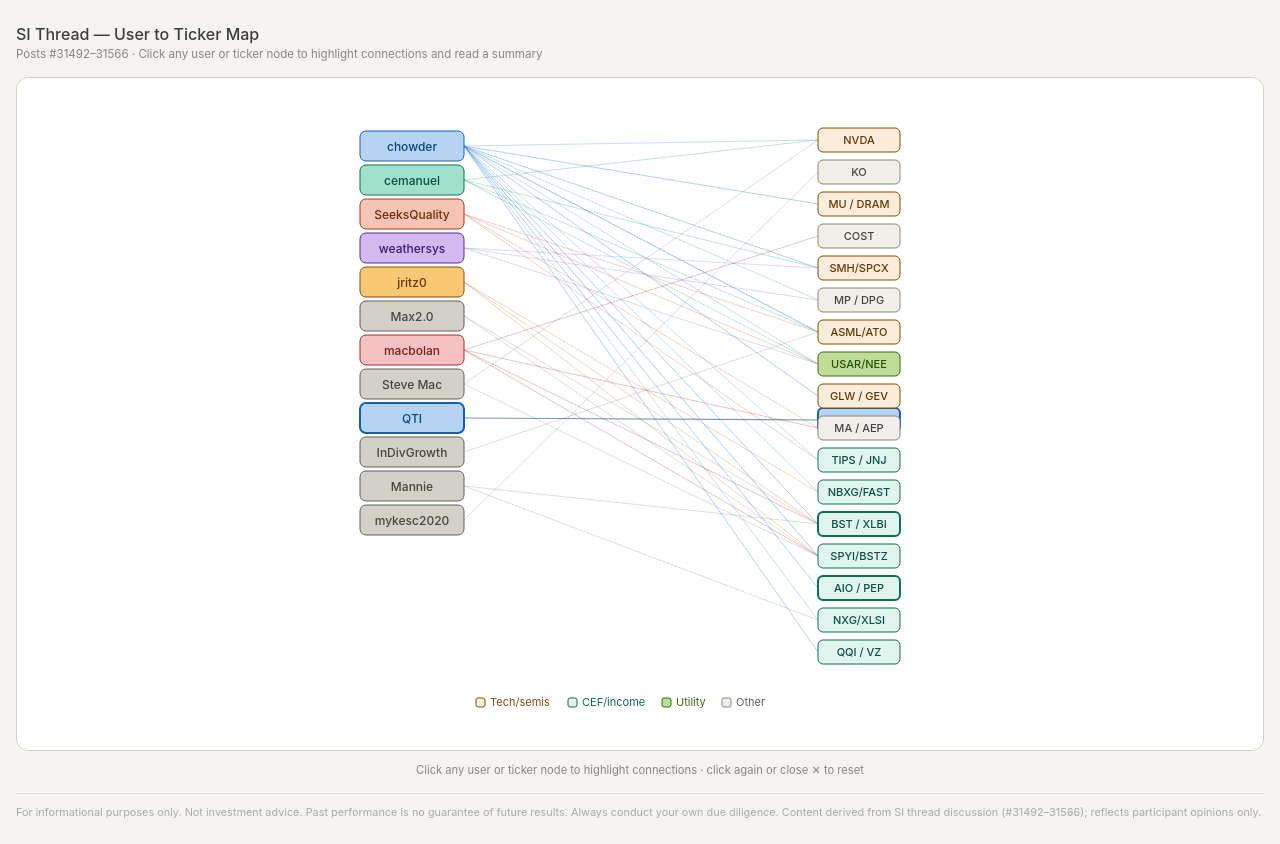
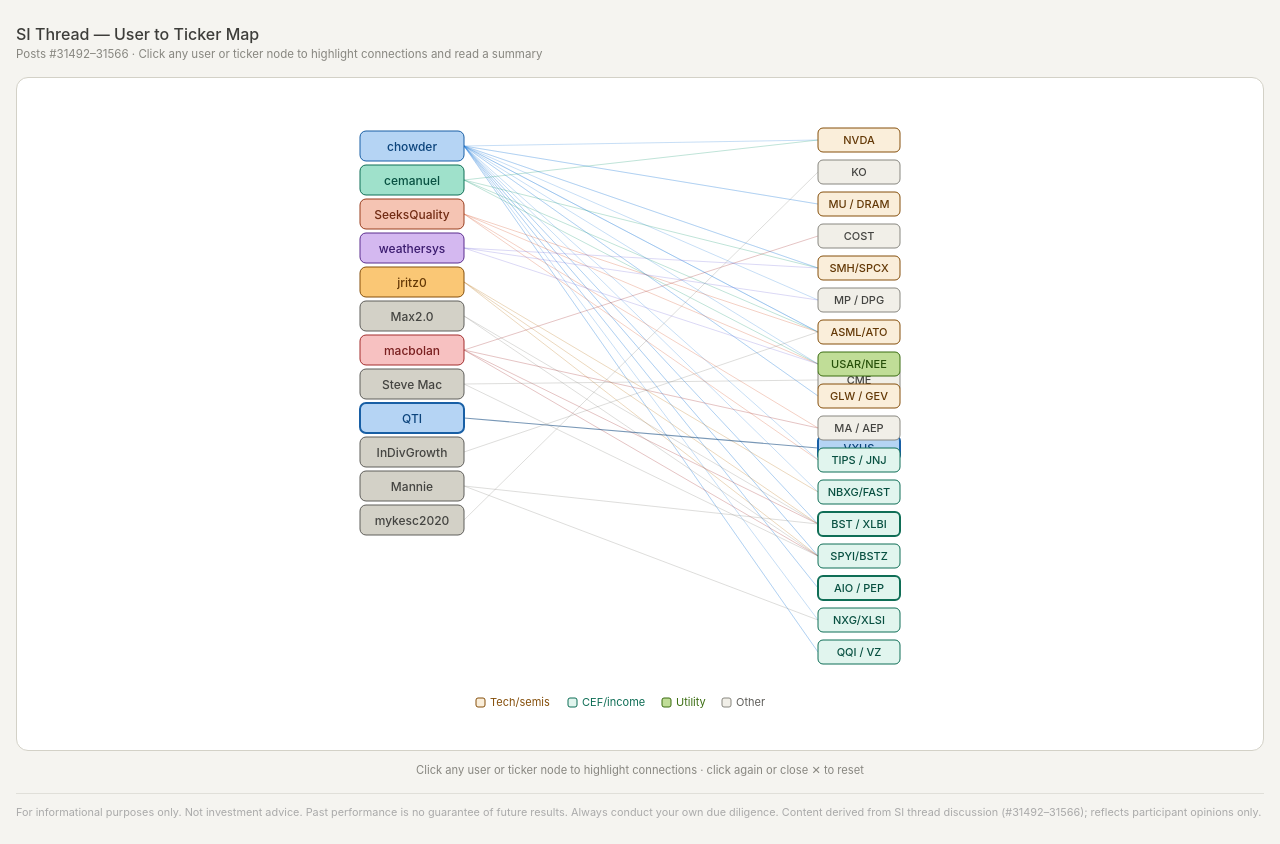
Before and after one commit to QTI65536/User-to-Ticker-Map, a plain HTML site: page index.html in a window 1280 px wide. Drawn offline with Linux system fonts and the light colour scheme.

Commit message:
Update index.html

```diff
--- a/index.html
+++ b/index.html
@@ -131,8 +131,8 @@
 <line class="edge" id="e-mac-COST"  x1="114" y1="256" x2="468" y2="142" stroke="#A32D2D" stroke-width="0.8" opacity=".35"/>
 <line class="edge" id="e-mac-MA"    x1="114" y1="256" x2="468" y2="334" stroke="#A32D2D" stroke-width="0.8" opacity=".35"/>
 <line class="edge" id="e-steve-SPYI" x1="114" y1="290" x2="468" y2="462" stroke="#888780" stroke-width="0.8" opacity=".35"/>
-<line class="edge" id="e-steve-CME"  x1="114" y1="290" x2="468" y2="46"  stroke="#888780" stroke-width="0.8" opacity=".35"/>
-<line class="edge" id="e-qti-VXUS"   x1="114" y1="324" x2="468" y2="326" stroke="#0C447C" stroke-width="1.2" opacity=".55"/>
+<line class="edge" id="e-steve-CME"  x1="114" y1="290" x2="468" y2="286" stroke="#888780" stroke-width="0.8" opacity=".35"/>
+<line class="edge" id="e-qti-VXUS"   x1="114" y1="324" x2="468" y2="354" stroke="#0C447C" stroke-width="1.2" opacity=".55"/>
 <line class="edge" id="e-indiv-ATO"  x1="114" y1="358" x2="468" y2="238" stroke="#888780" stroke-width="0.8" opacity=".35"/>
 <line class="edge" id="e-mannie-XLBI" x1="114" y1="392" x2="468" y2="430" stroke="#888780" stroke-width="0.8" opacity=".35"/>
 <line class="edge" id="e-mannie-XLSI" x1="114" y1="392" x2="468" y2="526" stroke="#888780" stroke-width="0.8" opacity=".35"/>
@@ -193,7 +193,8 @@
 <g class="t-node" id="tn-KO"   onclick="hl('KO')"  ><rect x="468" y="66"  width="82" height="24" rx="5" fill="#F1EFE8" stroke="#888780" stroke-width="1"/><text x="509" y="78"  text-anchor="middle" dominant-baseline="central" font-family="-apple-system,BlinkMacSystemFont,'Segoe UI',sans-serif" font-size="11" font-weight="500" fill="#444441">KO</text></g>
 <g class="t-node" id="tn-MU"   onclick="hl('MU')"  ><rect x="468" y="98"  width="82" height="24" rx="5" fill="#FAEEDA" stroke="#854F0B" stroke-width="1"/><text x="509" y="110" text-anchor="middle" dominant-baseline="central" font-family="-apple-system,BlinkMacSystemFont,'Segoe UI',sans-serif" font-size="11" font-weight="500" fill="#633806">MU / DRAM</text></g>
 <g class="t-node" id="tn-COST" onclick="hl('COST')"><rect x="468" y="130" width="82" height="24" rx="5" fill="#F1EFE8" stroke="#888780" stroke-width="1"/><text x="509" y="142" text-anchor="middle" dominant-baseline="central" font-family="-apple-system,BlinkMacSystemFont,'Segoe UI',sans-serif" font-size="11" font-weight="500" fill="#444441">COST</text></g>
-<g class="t-node" id="tn-VXUS" onclick="hl('VXUS')"><rect x="468" y="314" width="82" height="24" rx="5" fill="#B5D4F4" stroke="#185FA5" stroke-width="2"/><text x="509" y="326" text-anchor="middle" dominant-baseline="central" font-family="-apple-system,BlinkMacSystemFont,'Segoe UI',sans-serif" font-size="11" font-weight="500" fill="#0C447C">VXUS</text></g>
+<g class="t-node" id="tn-CME"  onclick="hl('CME')" ><rect x="468" y="274" width="82" height="24" rx="5" fill="#F1EFE8" stroke="#888780" stroke-width="1"/><text x="509" y="286" text-anchor="middle" dominant-baseline="central" font-family="-apple-system,BlinkMacSystemFont,'Segoe UI',sans-serif" font-size="11" font-weight="500" fill="#444441">CME</text></g>
+<g class="t-node" id="tn-VXUS" onclick="hl('VXUS')"><rect x="468" y="342" width="82" height="24" rx="5" fill="#B5D4F4" stroke="#185FA5" stroke-width="2"/><text x="509" y="354" text-anchor="middle" dominant-baseline="central" font-family="-apple-system,BlinkMacSystemFont,'Segoe UI',sans-serif" font-size="11" font-weight="500" fill="#0C447C">VXUS</text></g>
 <g class="t-node" id="tn-SMH"  onclick="hl('SMH')" ><rect x="468" y="162" width="82" height="24" rx="5" fill="#FAEEDA" stroke="#854F0B" stroke-width="1"/><text x="509" y="174" text-anchor="middle" dominant-baseline="central" font-family="-apple-system,BlinkMacSystemFont,'Segoe UI',sans-serif" font-size="11" font-weight="500" fill="#633806">SMH/SPCX</text></g>
 <g class="t-node" id="tn-MP"   onclick="hl('MP')"  ><rect x="468" y="194" width="82" height="24" rx="5" fill="#F1EFE8" stroke="#888780" stroke-width="1"/><text x="509" y="206" text-anchor="middle" dominant-baseline="central" font-family="-apple-system,BlinkMacSystemFont,'Segoe UI',sans-serif" font-size="11" font-weight="500" fill="#444441">MP / DPG</text></g>
 <g class="t-node" id="tn-ASML" onclick="hl('ASML')"><rect x="468" y="226" width="82" height="24" rx="5" fill="#FAEEDA" stroke="#854F0B" stroke-width="1"/><text x="509" y="238" text-anchor="middle" dominant-baseline="central" font-family="-apple-system,BlinkMacSystemFont,'Segoe UI',sans-serif" font-size="11" font-weight="500" fill="#633806">ASML/ATO</text></g>
@@ -296,6 +297,8 @@
     body:`<strong>QQI (NEOS Nasdaq-100 High Income)</strong> discussed by <strong>chowder</strong>: adding to personal portfolio alongside BST, AIO, NXG.<br><br><strong>VZ (Verizon)</strong> discussed by <strong>chowder</strong>: added to Retirement Portfolio at 2.1% (slightly overweight); communications only 4% of portfolio.`},
   COST: { label:'Other', color:'#444441', bg:'#F1EFE8', title:'COST — Costco',
     body:`Discussed by <strong>macbolan</strong>: added a couple of shares using incoming dividends — slow and steady build.`},
+  CME: { label:'Other', color:'#444441', bg:'#F1EFE8', title:'CME — CME Group',
+    body:`Discussed by <strong>Steve Mac</strong>. Added this morning — CME is trying hard to make a new 52-week low, which appears to be his entry trigger (buying into weakness near cycle lows). No further thesis commentary.`},
   VXUS: { label:'Other', color:'#0C447C', bg:'#B5D4F4', title:'VXUS — Vanguard Total International',
     body:`Discussed by <strong>QTI</strong>. Bought across IRA, Roth, and HSAs ahead of ex-dividend date. Targeting 20% VXUS allocation in IRA. Strategy: keep retirement and HSA portfolios simple — broad index exposure only, no individual stocks or CEFs.`},
   MP: { label:'Other', color:'#444441', bg:'#F1EFE8', title:'MP / DPG',
@@ -359,10 +362,10 @@
   'e-mac-BSTZ':'mac:SPYI',
   'e-mac-COST':'mac:COST',
   'e-mac-MA':'mac:MA',
-  // steve — both edges map to SPYI node only
+  // steve — each gets its own node
   'e-steve-SPYI':'steve:SPYI',
-  'e-steve-CME':'steve:SPYI',
-  // qti — VXUS maps to its own node
+  'e-steve-CME':'steve:CME',
+  // qti — VXUS has its own node
   'e-qti-VXUS':'qti:VXUS',
   // indiv
   'e-indiv-ATO':'indiv:ASML',
```
